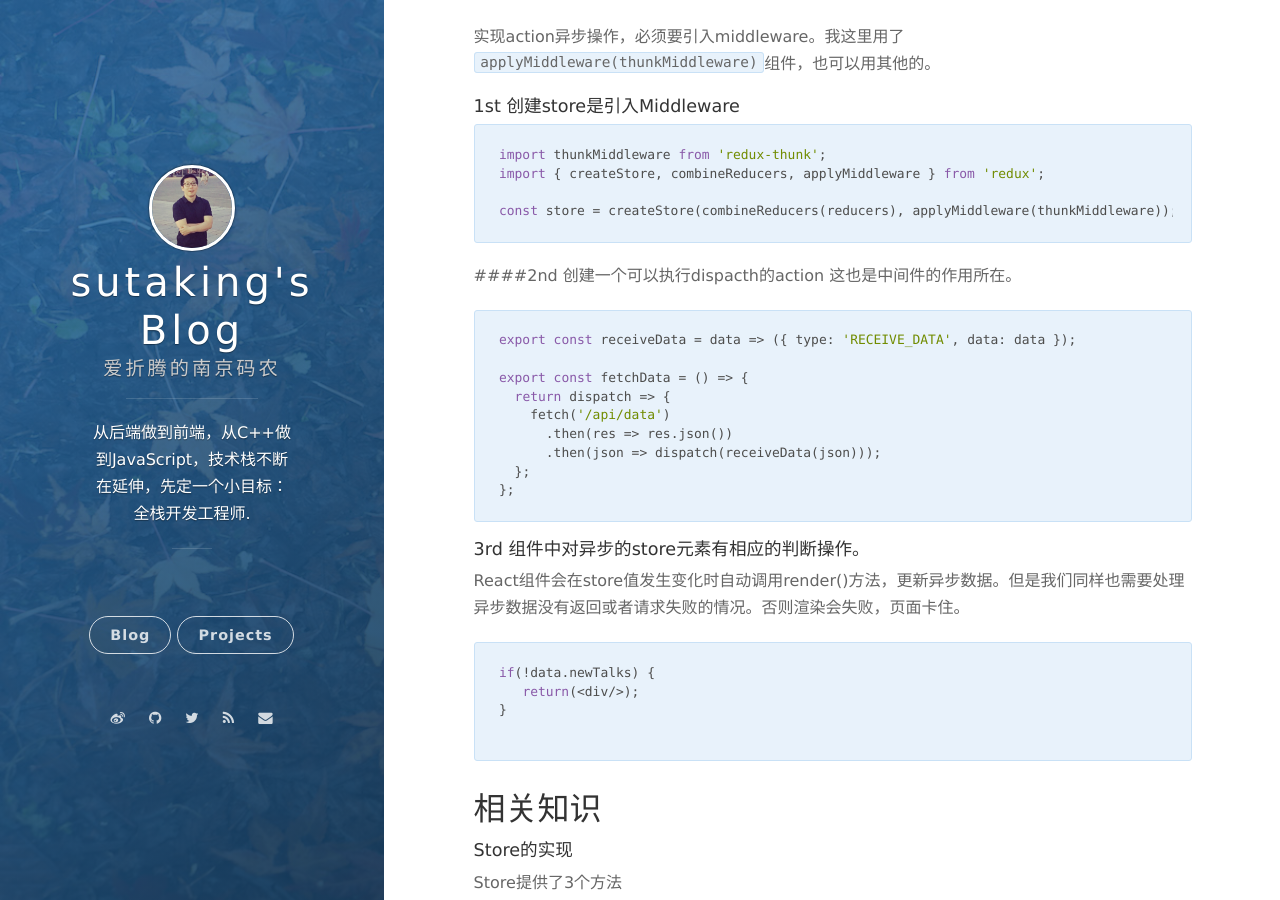
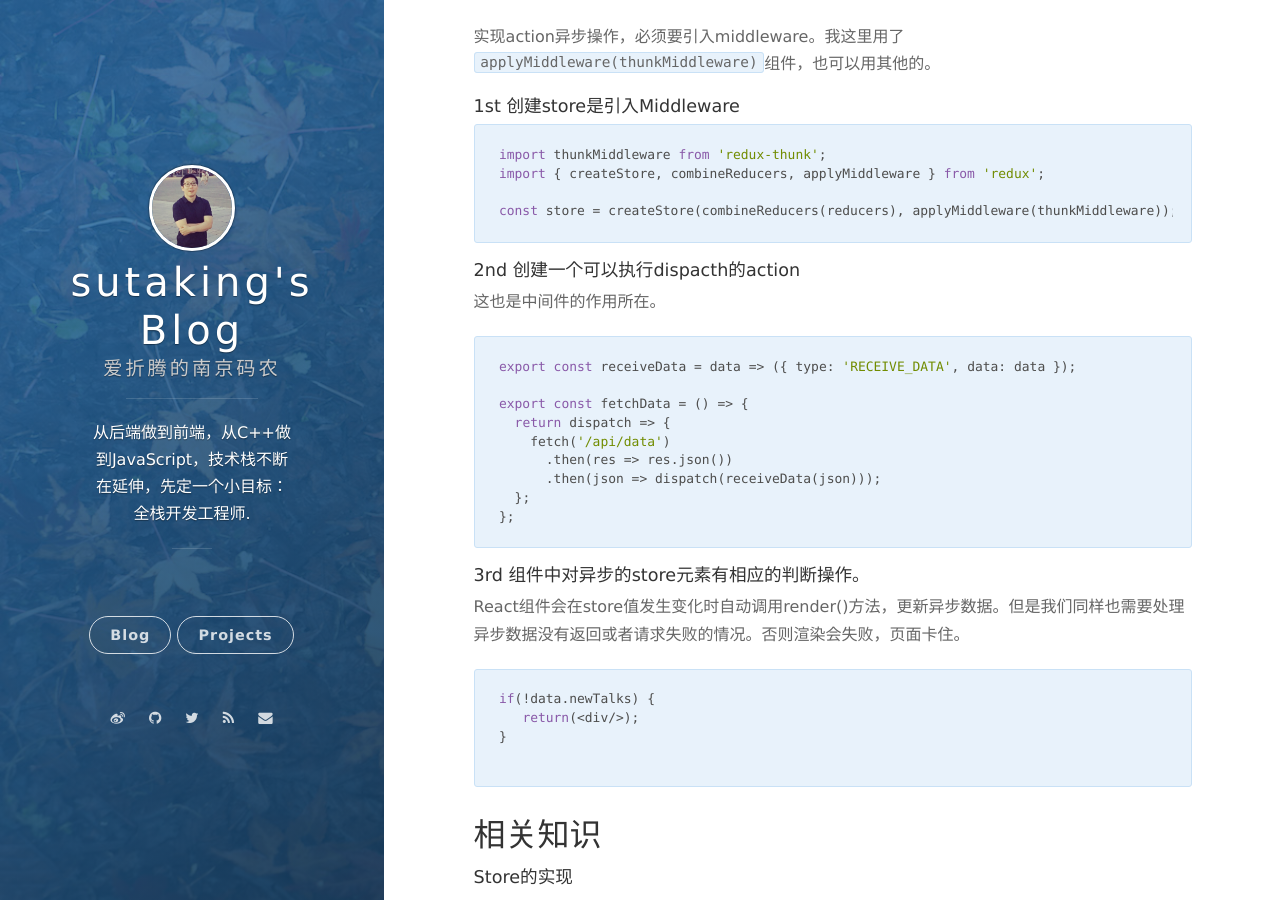
Before and after one commit to sutaking/sutaking.github.io, a Jekyll site: the page built from _posts/2016-10-28-react-redux-router-async.md, in a window 1280 px wide and 900 px high, scrolled down 3315 px. Built offline with Jekyll 4.4.1, drawn with Linux system fonts in a browser that asks for light colours; nearby versions of some CDN libraries; comment, search, counter and statistics services are not loaded; part of the change alters nothing that is shown.

Commit message:
add img url

````diff
--- a/_posts/2016-10-28-react-redux-router-async.md
+++ b/_posts/2016-10-28-react-redux-router-async.md
@@ -7,7 +7,7 @@ date: 2016-10-28 15:32:24.000000000 +09:00
 react的FLUX数据流一直搞不清楚，他不像`Angular`的双向数据绑定，做一个`model`获取数据，然后通过`controller`来管理`view上`的数据显示就可以了。单项数据流引入了太多的概念，`state`、`action`、`reducer`、`dispatch`。就算看的懂图，也不一定能coding出来。
 
 不过我总算先搞定了`Redux`。
-![redux img](https://github.com/sutaking/sutaking.github.io/blob/master/assets/images/redux.jpg)
+![redux img](https://github.com/sutaking/sutaking.github.io/blob/master/assets/images/redux.jpg?raw=true)
 
 ## keywords
 -	**store**
@@ -118,7 +118,7 @@ import { createStore, combineReducers, applyMiddleware } from 'redux';
 
 const store = createStore(combineReducers(reducers), applyMiddleware(thunkMiddleware));
 ```
-####2nd 创建一个可以执行dispacth的action
+#### 2nd 创建一个可以执行dispacth的action
 这也是中间件的作用所在。
 
 ```javascript
````
